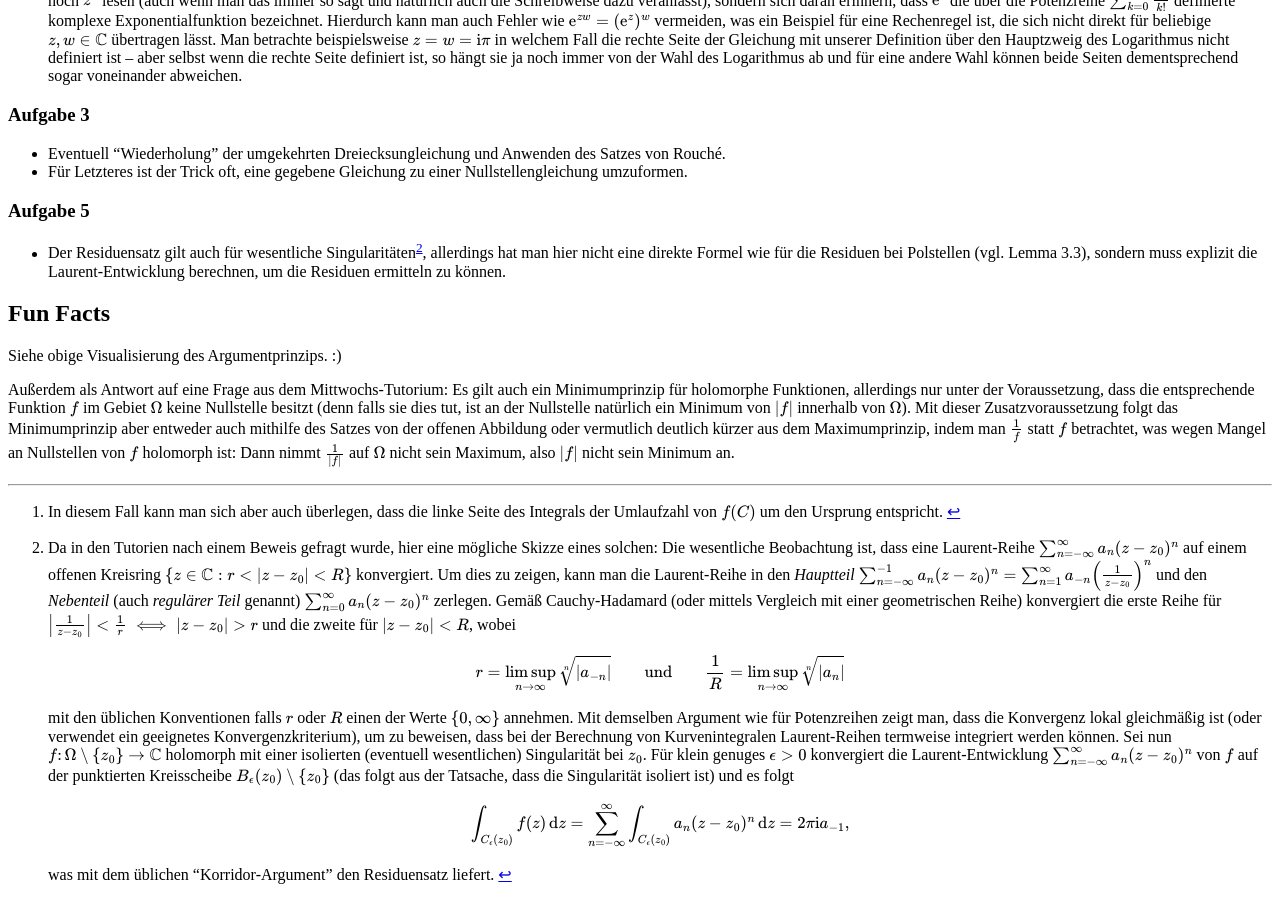
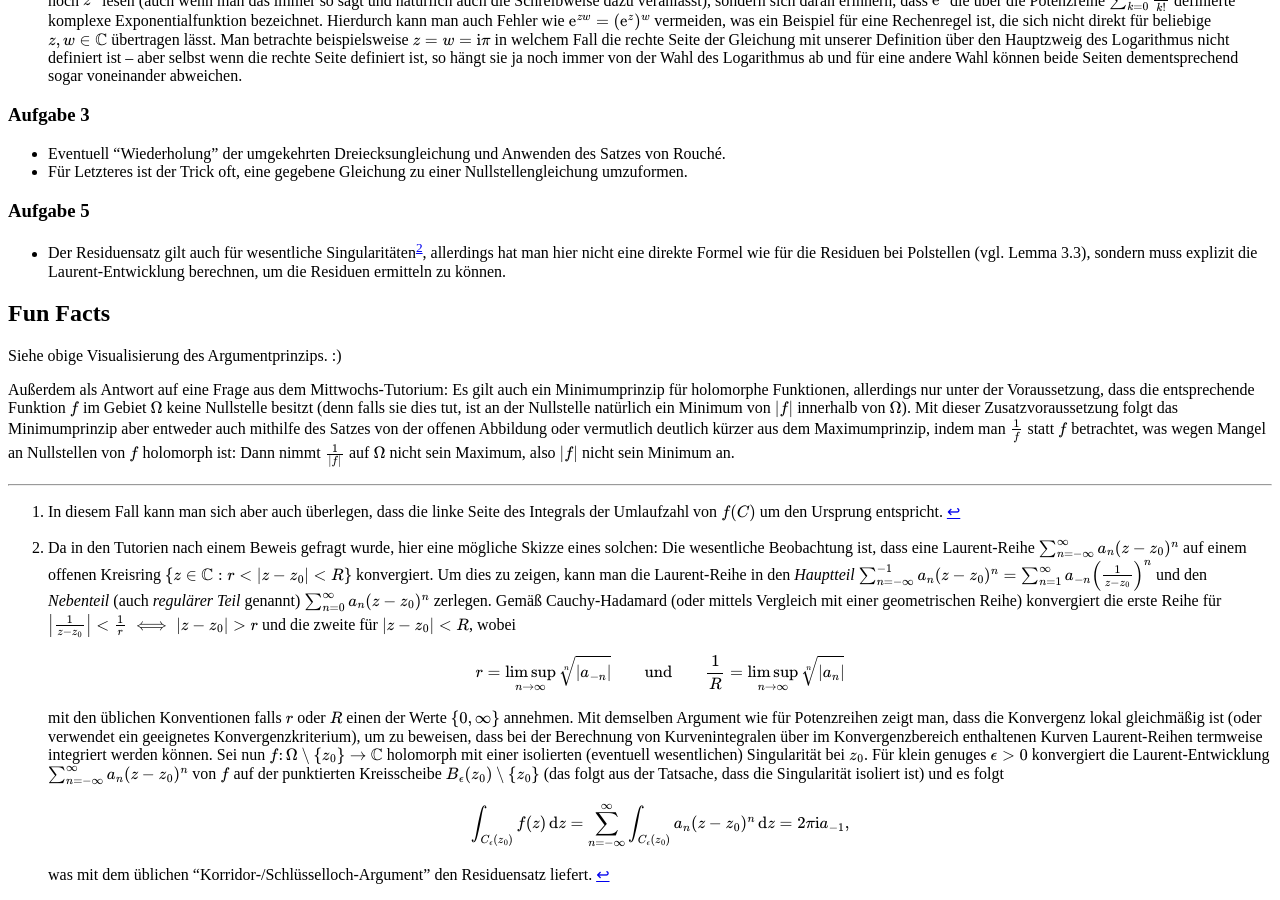
Before and after one commit to fdf-uni/ft, a Jekyll site: the page built from tutorials/tut08.md, in a window 1280 px wide and 900 px high, scrolled down 1573 px. Built offline with Jekyll 4.4.1, drawn with Linux system fonts in a browser that asks for light colours; our own code applies the rules of GitHub Pages for plain Markdown files.

Commit message:
fix(tut08): make some parts a bit more precise

```diff
--- a/tutorials/tut08.md
+++ b/tutorials/tut08.md
@@ -66,13 +66,13 @@ Insbesondere falls man Umlaufzahlen kennt, ist aber vielleicht diese Interpretat
         r = \limsup_{n \to \infty} \sqrt[n]{\lvert a_{-n} \rvert} \qquad \text{und} \qquad \frac{1}{R} = \limsup_{n \to \infty} \sqrt[n]{\lvert a_n \rvert}
     \\]
     mit den üblichen Konventionen falls $$r$$ oder $$R$$ einen der Werte $$\{0, \infty\}$$ annehmen.
-    Mit demselben Argument wie für Potenzreihen zeigt man, dass die Konvergenz lokal gleichmäßig ist (oder verwendet ein geeignetes Konvergenzkriterium), um zu beweisen, dass bei der Berechnung von Kurvenintegralen Laurent-Reihen termweise integriert werden können.
+    Mit demselben Argument wie für Potenzreihen zeigt man, dass die Konvergenz lokal gleichmäßig ist (oder verwendet ein geeignetes Konvergenzkriterium), um zu beweisen, dass bei der Berechnung von Kurvenintegralen über im Konvergenzbereich enthaltenen Kurven Laurent-Reihen termweise integriert werden können.
     Sei nun $$f \colon \Omega \setminus \{z_0\} \to \mathbb{C}$$ holomorph mit einer isolierten (eventuell wesentlichen) Singularität bei $$z_0$$.
     Für klein genuges $$\epsilon > 0$$ konvergiert die Laurent-Entwicklung $$\sum_{n=-\infty}^{\infty} a_n (z - z_0)^n$$ von $$f$$ auf der punktierten Kreisscheibe $$B_{\epsilon}(z_0) \setminus \{z_0\}$$ (das folgt aus der Tatsache, dass die Singularität isoliert ist) und es folgt
     \\[
         \int_{C_{\epsilon}(z_0)} f(z) \,\mathrm{d}z = \sum_{n = -\infty}^{\infty} \int_{C_{\epsilon}(z_0)} a_n (z - z_0)^n \,\mathrm{d}z = 2 \pi \mathrm{i} a_{-1},
     \\]
-    was mit dem üblichen "Korridor-Argument" den Residuensatz liefert.
+    was mit dem üblichen "Korridor-/Schlüsselloch-Argument" den Residuensatz liefert.
 
 ## Fun Facts
 
```
